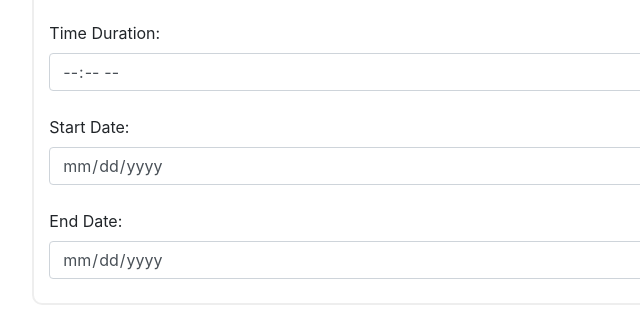
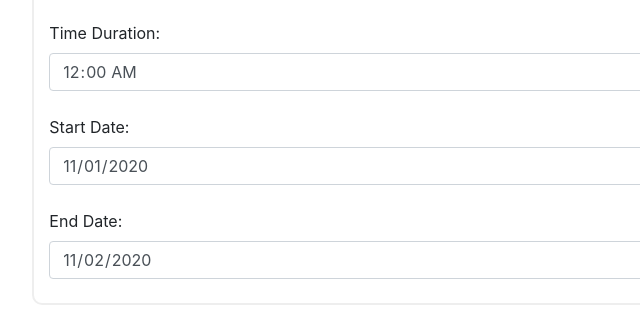
Before and after one commit to Daniyalzakir321/noq-time-st-ed, a plain HTML site: page index.html in a window 1280 px wide. Shown: the part 163-492 px from the top of the page, 181-821 px from the left. Drawn offline with nearby package versions, Linux system fonts and the light colour scheme.

Commit message:
UI WORK- SHAH VIL

```diff
--- a/index.html
+++ b/index.html
@@ -78,15 +78,15 @@
 <br>
 
 <label>Time Duration: </label>
-<input class="form-control" type="time" name="" id="td">
+<input class="form-control" type="time" name="" id="td" value="00:00">
 
 <br>
 <label>Start Date:</label>
-<input class="form-control" type="date" min="2020-11-1" name="" id="sd">
+<input class="form-control" type="date" min="2020-11-1" name="" id="sd" value="2020-11-01">
 
 <br>
 <label>End Date:</label>
-<input class="form-control" type="date" name="" id="ed">
+<input class="form-control" type="date" name="" id="ed" value="2020-11-02">
 
 <br>
 </div>
```
